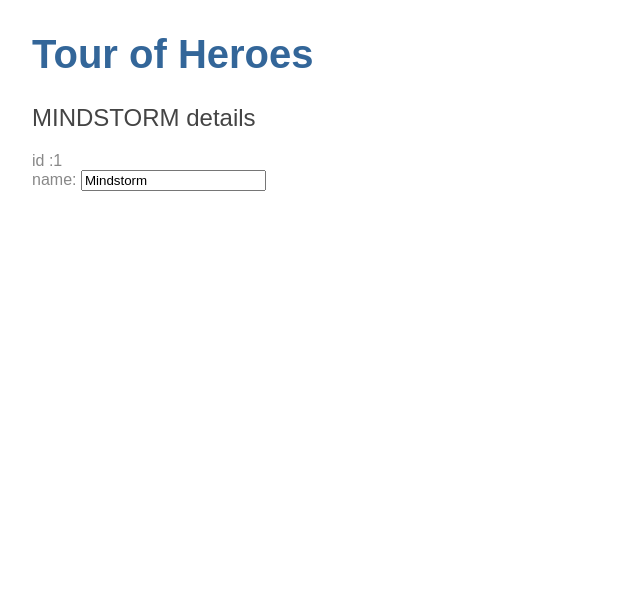
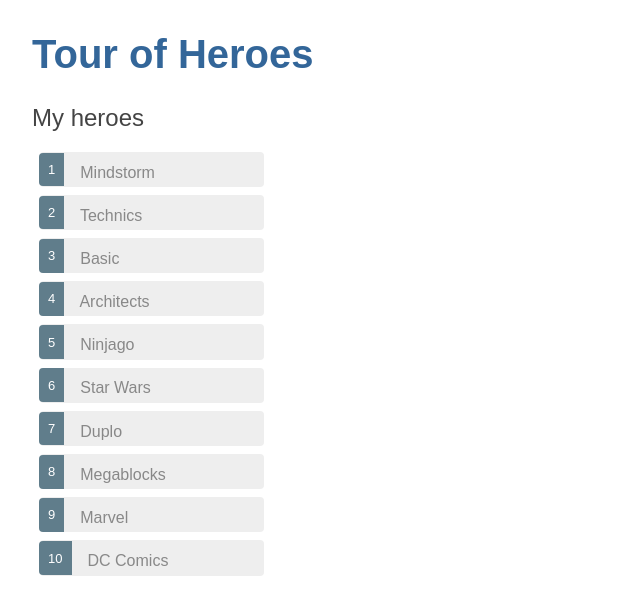
Before and after one commit to heroinedor/angular-tour-of-heroes, an Angular app: page / in a window 1280 px wide. Shown: the top 614 px of the page, without its empty margins (0-640 px from the left). Built offline with nearby package versions, Linux system fonts and the light colour scheme.

Commit message:
Displaying a list

```diff
--- a/src/app/heroes/heroes.component.css
+++ b/src/app/heroes/heroes.component.css
@@ -0,0 +1,48 @@
+    /* HeroesComponent's private CSS styles */
+    .selected {
+      background-color: #CFD8DC !important;
+      color: white;
+    }
+    .heroes {
+      margin: 0 0 2em 0;
+      list-style-type: none;
+      padding: 0;
+      width: 15em;
+    }
+    .heroes li {
+      cursor: pointer;
+      position: relative;
+      left: 0;
+      background-color: #EEE;
+      margin: .5em;
+      padding: .3em 0;
+      height: 1.6em;
+      border-radius: 4px;
+    }
+    .heroes li.selected:hover {
+      background-color: #BBD8DC !important;
+      color: white;
+    }
+    .heroes li:hover {
+      color: #607D8B;
+      background-color: #DDD;
+      left: .1em;
+    }
+    .heroes .text {
+      position: relative;
+      top: -3px;
+    }
+    .heroes .badge {
+      display: inline-block;
+      font-size: small;
+      color: white;
+      padding: 0.8em 0.7em 0 0.7em;
+      background-color: #607D8B;
+      line-height: 1em;
+      position: relative;
+      left: -1px;
+      top: -4px;
+      height: 1.8em;
+      margin-right: .8em;
+      border-radius: 4px 0 0 4px;
+    }
--- a/src/app/heroes/heroes.component.html
+++ b/src/app/heroes/heroes.component.html
@@ -1,7 +1,17 @@
-<h2>{{hero.name | uppercase}} details</h2>
-<div><span>id :</span>{{hero.id}}</div>
-<div>
-	<label>name:
-		<input [(ngModel)]="hero.name" placeholder="name">
-	</label>
+<h2>My heroes</h2>
+
+<ul class="heroes">
+	<li *ngFor="let hero of heroes" (click)="onSelect(hero)"
+	[class.selected]="hero === selectedHero">
+		<span class="badge">{{hero.id}}</span> {{hero.name}}
+	</li>
+</ul>
+<div *ngIf="selectedHero">
+	<h2>{{selectedHero.name | uppercase}} details</h2>
+	<div><span>id :</span>{{selectedHero.id}}</div>
+	<div>
+		<label>name:
+			<input [(ngModel)]="selectedHero.name" placeholder="name">
+		</label>
+	</div>
 </div>
--- a/src/app/heroes/heroes.component.ts
+++ b/src/app/heroes/heroes.component.ts
@@ -1,5 +1,6 @@
 import { Hero } from '../hero';
 import { Component, OnInit } from '@angular/core';
+import { HEROES} from '../mock-heroes';
 
 @Component({
   selector: 'app-heroes',
@@ -8,14 +9,16 @@
 })
 export class HeroesComponent implements OnInit {
 
-  hero: Hero = {
-    id : 1,
-    name : 'Mindstorm'
-  };
+  heroes = HEROES;
+
+  selectedHero: Hero;
 
   constructor() { }
 
   ngOnInit() {
   }
 
+  onSelect(hero: Hero): void {
+    this.selectedHero = hero;
+  }
 }
--- /dev/null
+++ b/src/app/mock-heroes.ts
@@ -0,0 +1,14 @@
+import { Hero } from './hero';
+
+export const HEROES: Hero[] = [
+  { id: 1, name: 'Mindstorm'},
+  { id: 2, name: 'Technics'},
+  { id: 3, name: 'Basic'},
+  { id: 4, name: 'Architects'},
+  { id: 5, name: 'Ninjago'},
+  { id: 6, name: 'Star Wars'},
+  { id: 7, name: 'Duplo'},
+  { id: 8, name: 'Megablocks'},
+  { id: 9, name: 'Marvel'},
+  { id: 10, name: 'DC Comics' }
+];
```
